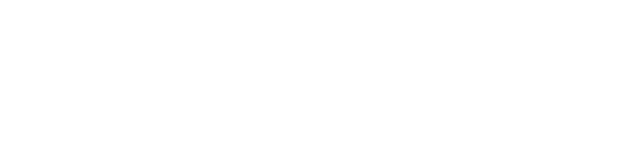
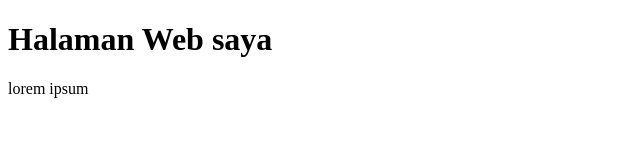
Before and after one commit to bakaman88/LatihanGit, a plain HTML site: page index.html in a window 1280 px wide. Shown: the whole page, without its empty margins (0-640 px from the left). Drawn offline with Linux system fonts and the light colour scheme.

Commit message:
menambahkan index

```diff
--- a/index.html
+++ b/index.html
@@ -5,6 +5,7 @@
     <title>latihan Git</title>
   </head>
   <body>
-
+      <h1>Halaman Web saya</h1>
+      <p>lorem ipsum</p>
   </body>
 </html>
```
